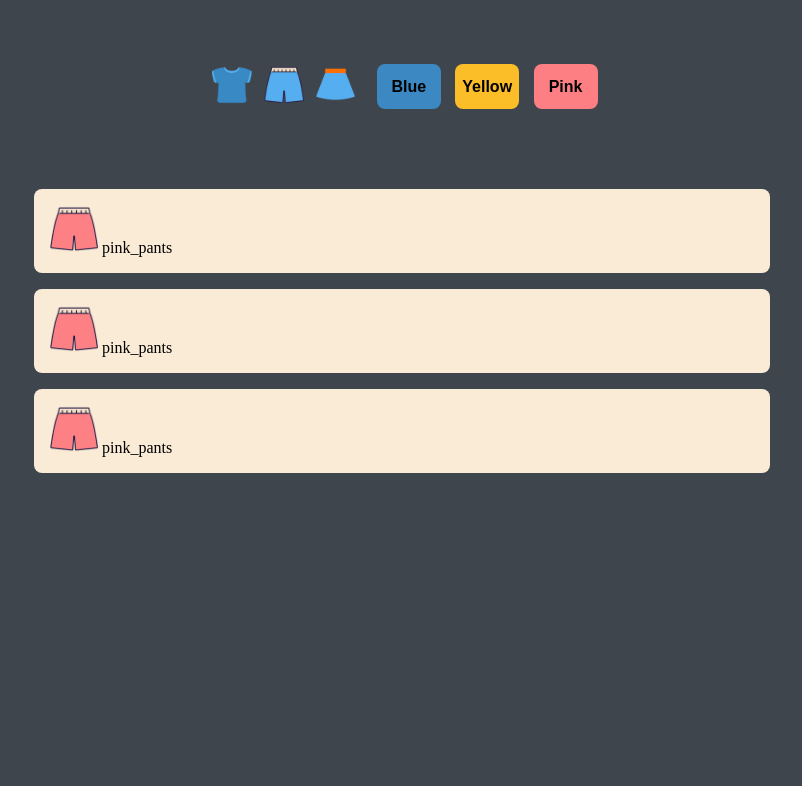
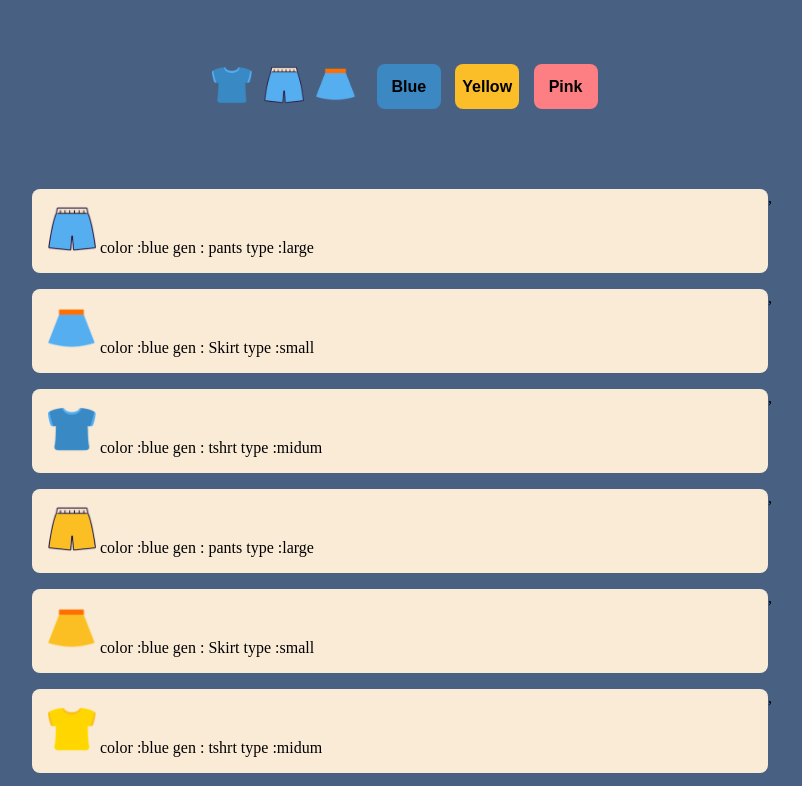
Before and after one commit to csjv95/JS_project_ShoppingMall, a plain HTML site: page index.html in a window 1280 px wide. Shown: the part 137-923 px from the top of the page, without its empty margins (238-1040 px from the left). Before the commit the page ends 800 px from the top, so only its background shows below. Drawn offline with Linux system fonts and the light colour scheme.

Commit message:
load list

```diff
--- a/data/data.json
+++ b/data/data.json
@@ -21,7 +21,7 @@
       "gender" : "male",
       "size" : "midum",
       "color" : "blue",
-      "image" : "../img/blueyellow_t.png"
+      "image" : "../img/blue_t.png"
     },
 
     {
--- a/index.html
+++ b/index.html
@@ -36,30 +36,6 @@
 
       <!-- list-->
       <ul class="list">
-        <li class="list__item">
-          <img
-            class="list__item__thumbnail"
-            src="./img/pink_p.png"
-            alt="pink_p.png"
-          />
-          <span class="list__item__description">pink_pants</span>
-        </li>
-        <li class="list__item">
-          <img
-            class="list__item__thumbnail"
-            src="./img/pink_p.png"
-            alt="pink_p.png"
-          />
-          <span class="list__item__description">pink_pants</span>
-        </li>
-        <li class="list__item">
-          <img
-            class="list__item__thumbnail"
-            src="./img/pink_p.png"
-            alt="pink_p.png"
-          />
-          <span class="list__item__description">pink_pants</span>
-        </li>
       </ul>
     </main>
   </body>
--- a/src/main.js
+++ b/src/main.js
@@ -0,0 +1,36 @@
+"use strict";
+
+function loadItems() {
+  //fetch는 데이터를 성공적으로 받아오면 respone obj를 전달
+  return fetch("data/data.json") //fetch로 url경로 받아오기
+    .then((response) => response.json()) // respone를 json으로 변환
+    .then((json) => json.items); // json 안에 item만
+}
+
+// list
+function displayItems(items) {
+  const container = document.querySelector(".list");  //list
+  const list = items.map(item => createHTMLString(item)).join();  // items를 돌면서 새로운 배열을 만들어 createHTML를 호출 => items => join으로 변환
+  return (container.innerHTML = list);
+}
+
+// item
+function createHTMLString(item) {
+  return `
+  <li class="list__item">
+    <img
+    class="list__item__thumbnail"
+    src="${item.image}"
+    alt="pink_p.png"
+    />
+    <span class="list__item__description">color :${item.color} gen : ${item.type} type :${item.size}</span>
+  </li>`;
+}
+
+// load
+loadItems()
+  .then((items) => {
+    // chek items console.log(items);
+    displayItems(items);
+  })
+  .catch(console.log);
--- a/style.css
+++ b/style.css
@@ -1,6 +1,7 @@
 :root {
   /* color */
-  --color-black: #3f454d;
+  --color-background: #486182;
+  --color-title : #ffd700;
   --color-white: #ffffff;
   --color-blue: #3b88c3;
   --color-yellow: #fbbe28;
@@ -26,13 +27,14 @@ ul{
 
 body {
   margin: 0;
-  background-color: var(--color-black);
+  background-color: var(--color-background);
 }
 
 .title {
   display: flex;
   justify-content: center;
   align-items: center;
+  color: var(--color-title);
 }
 
 .title__logo{
```
Also changed, not shown: 1 other file.
